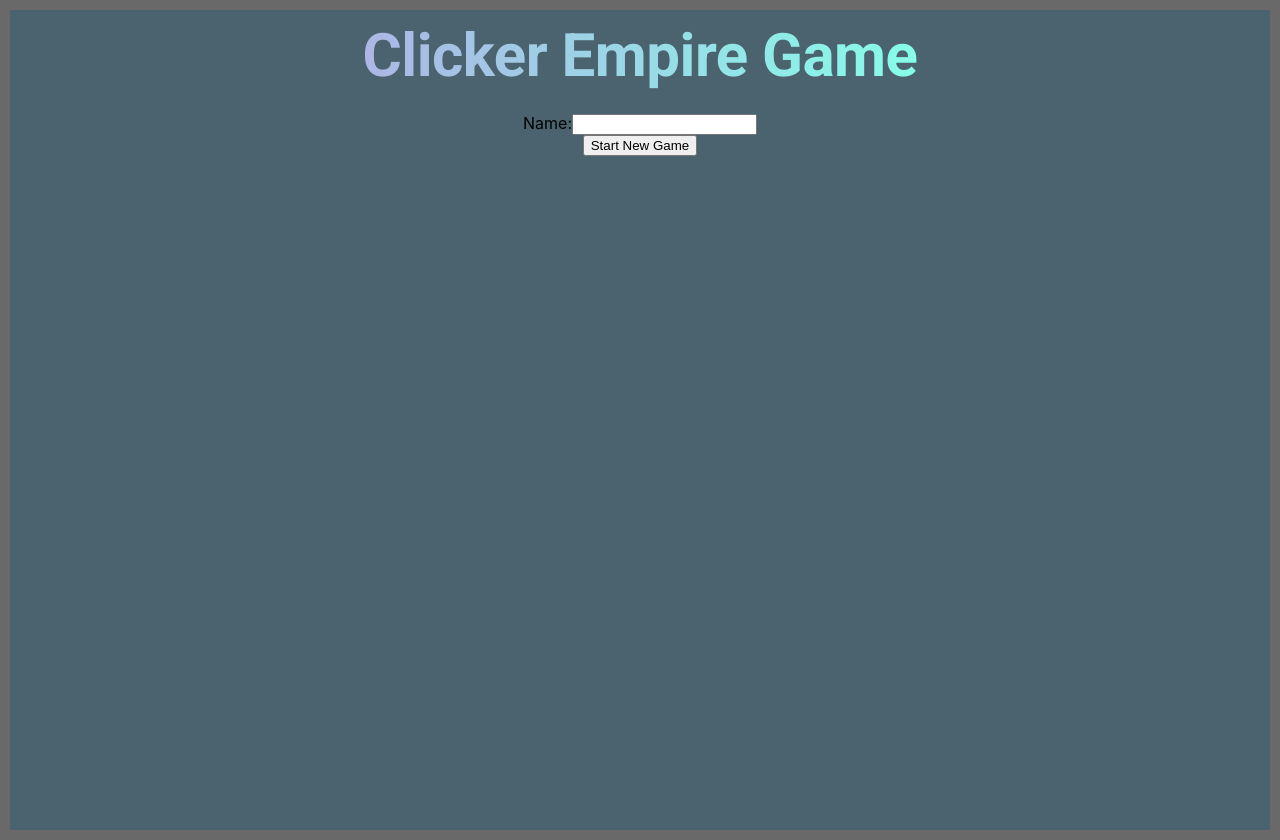
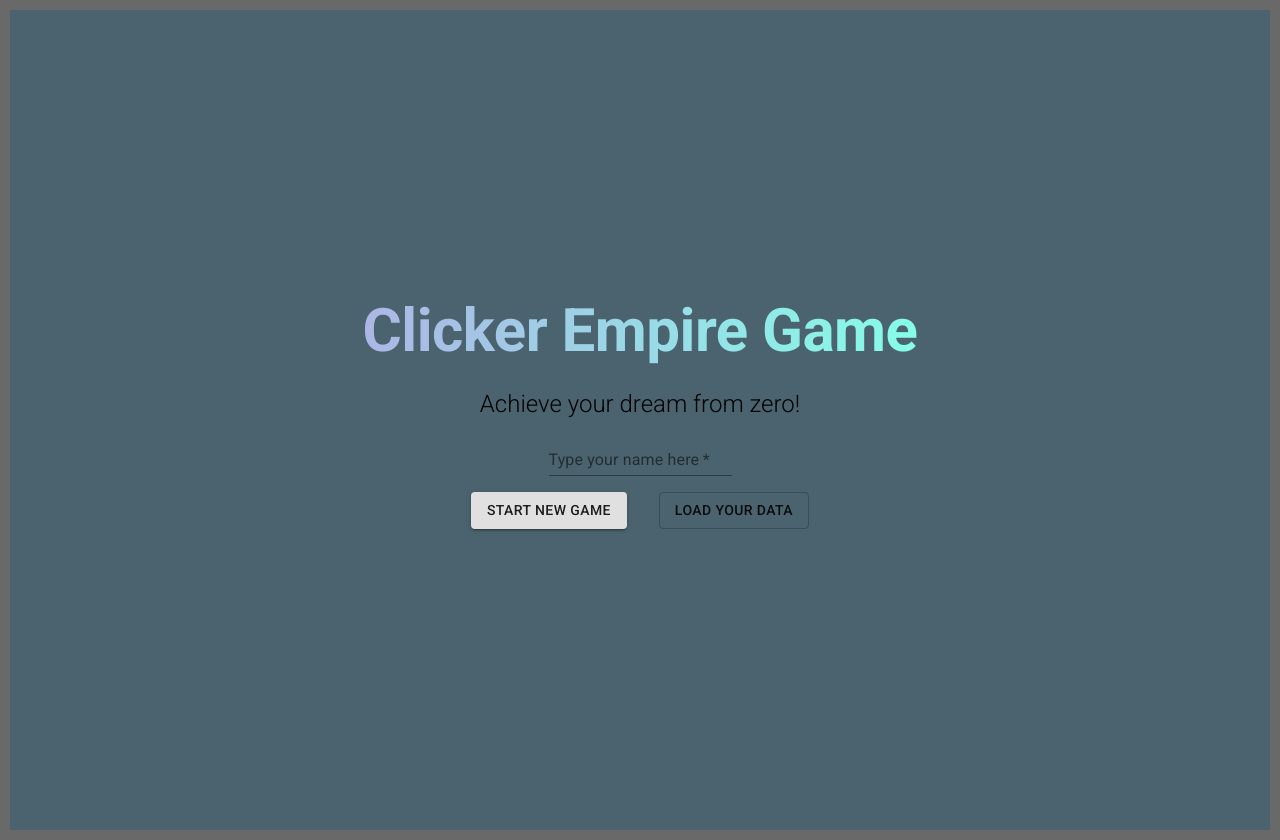
Before and after one commit to soysan/Clicker-Empire-Game, a React (Create React App) app: page / in a window 1280 px wide. Built offline with nearby package versions, Linux system fonts and the light colour scheme.

Commit message:
add init user data

```diff
--- a/src/pages/AuthPage.jsx
+++ b/src/pages/AuthPage.jsx
@@ -1,12 +1,17 @@
-import { Grid, makeStyles, Typography } from '@material-ui/core'
-import React, { useState } from 'react'
+import { Button, Grid, makeStyles, TextField, Typography } from '@material-ui/core'
+import React, { useRef, useContext } from 'react'
 import { yellow } from '@material-ui/core/colors';
-import { theme } from '../color';
+import { useHistory } from 'react-router-dom';
+import { UserContext, UserState } from '../context/user';
 
-const useStyles = makeStyles((theme) => ({
+
+const useStyles = makeStyles(() => ({
   root: {
     minHeight: '100vh',
     minWidth: '100%',
+    display: 'flex',
+    alignItems: 'center',
+    justifyContent: 'center',
   },
   title: {
     color: yellow[900],
@@ -14,18 +19,49 @@ const useStyles = makeStyles((theme) => ({
     background: '-webkit-linear-gradient(0deg,#ACB6E5, #86FDE8)',
     WebkitBackgroundClip: 'text',
     WebkitTextFillColor: 'transparent'
+  },
+  subtitle: {
+    fontWeight: 300
   }
 }))
+
 export default function AuthPage() {
   const classes = useStyles();
-  const [name, setName] = useState('');
-  const SubmitHandler = (event) => {
-    event.preventDefault();
-    console.log(name);
+  const nameRef = useRef('');
+  const history = useHistory();
+  const userData = useContext(UserContext);
+
+  const RenderMainPage = () => {
+    history.push('/main')
   }
-  const NameChangeHandler = (nameValue) => {
-    setName(nameValue);
+
+  const SubmitNewHandler = (e) => {
+    e.preventDefault();
+    if (nameRef.current.value.toLowerCase() === 'cheater') {
+      userData.money = 10000000000;
+      userData.name = 'Cheater';
+    } else {
+      userData.name = nameRef.current.value;
+    }
+    RenderMainPage();
   }
+
+  const SubmitLoadHandler = (e) => {
+    e.preventDefault();
+    const storage = localStorage.getItem(UserState);
+    if (storage == null) return alert('入力が違うかデータがありません');
+    const prevUserData = JSON.parse(storage);
+    userData.name = prevUserData.name;
+    userData.age = prevUserData.age;
+    userData.days = prevUserData.days;
+    userData.money = prevUserData.money;
+    userData.addPerClick = prevUserData.addPerClick;
+    userData.addPerSec = prevUserData.addPerSec;
+    userData.count = prevUserData.count;
+    userData.stock = prevUserData.stock;
+    RenderMainPage();
+  }
+
   return (
     <div className={classes.root}>
       <Grid
@@ -34,14 +70,49 @@ export default function AuthPage() {
         alignItems="center"
         direction="column"
       >
-          <Typography className={classes.title} variant="h2" gutterBottom>Clicker Empire Game</Typography>
-          <form onSubmit={SubmitHandler}>
-            <label>
-              Name:
-              <input type='text' value={name.value} onChange={NameChangeHandler} />
-            </label>
-          </form>
-          <button type='submit'>Start New Game</button>
+        <Typography
+          className={classes.title}
+          variant="h2"
+          gutterBottom
+        >
+          Clicker Empire Game
+        </Typography>
+        <Typography
+          variant='h5'
+          gutterBottom
+          className={classes.subtitle}
+        >
+          Achieve your dream from zero!
+        </Typography>
+        <form onSubmit={SubmitNewHandler}>
+          <TextField
+            id='nameInput'
+            label='Type your name here'
+            variant="standard"
+            inputRef={nameRef}
+            required
+          />
+        </form>
+        <Grid style={{ margin: '16px' }}>
+          <Button
+            style={{ marginRight: '16px' }}
+            variant="contained"
+            size='medium'
+            type='submit'
+            onClick={SubmitNewHandler}
+          >
+            Start New Game
+          </Button>
+          <Button
+            style={{ marginLeft: '16px' }}
+            variant="outlined"
+            size='medium'
+            type='submit'
+            onClick={SubmitLoadHandler}
+          >
+            Load Your Data
+          </Button>
+        </Grid>
       </Grid>
     </div>
   )
```
